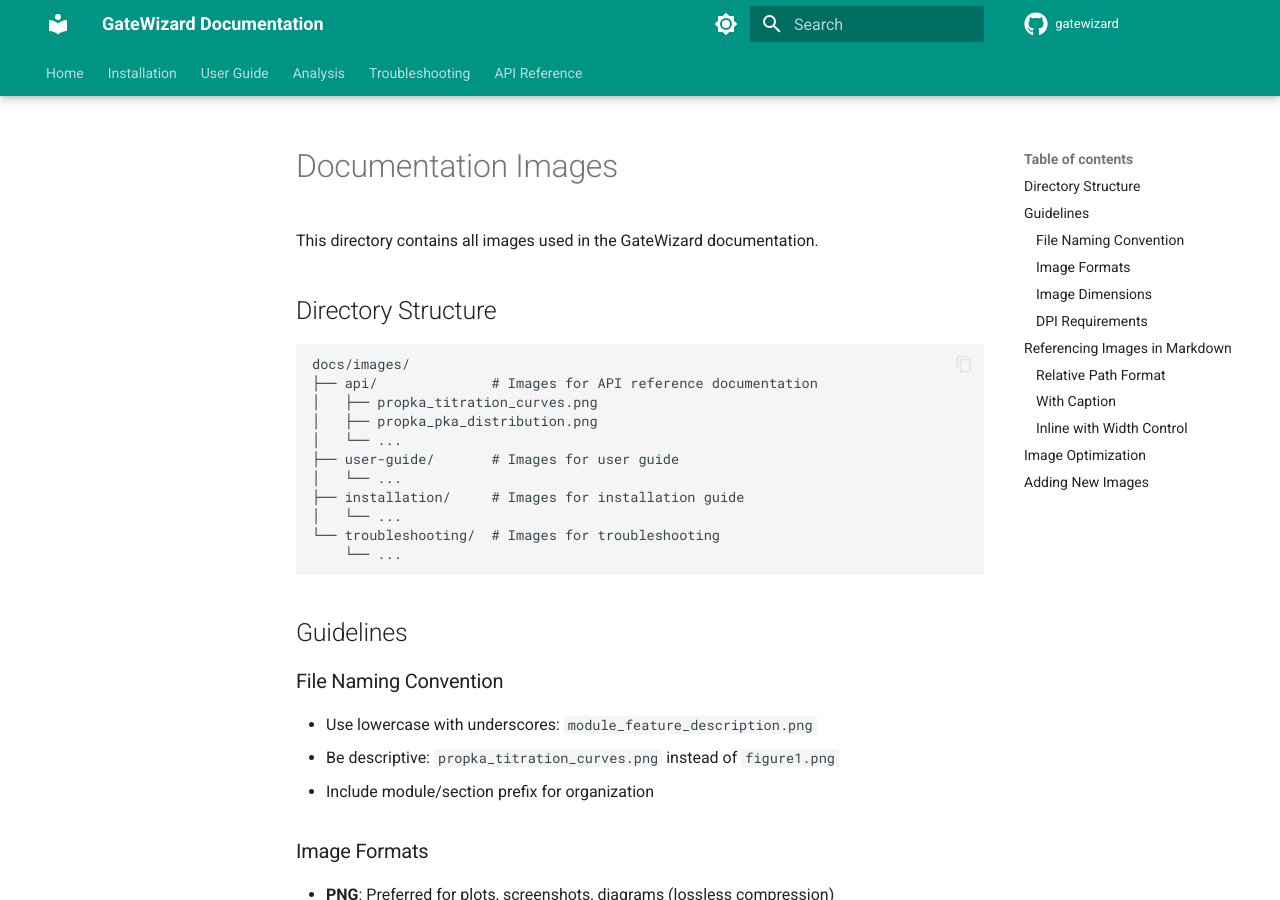
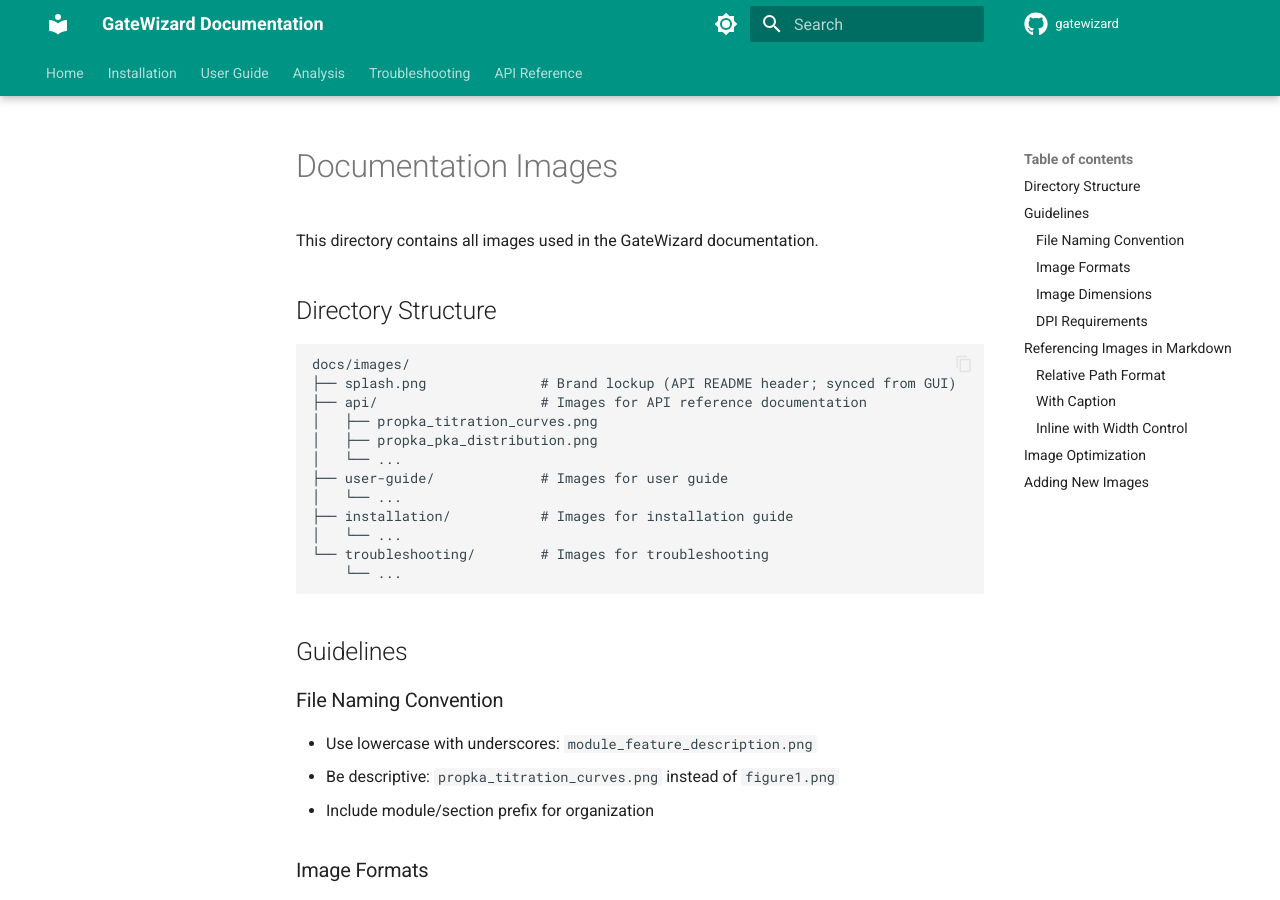
Before and after one commit to maurobedoya/gatewizard, an MkDocs documentation site: the page built from docs/images/README.md, in a window 1280 px wide and 900 px high. Built offline with MkDocs 1.6.1 and Material for MkDocs 9.7.7, drawn with Linux system fonts in a browser that asks for light colours; comment, search, counter and statistics services are not loaded; the version menu is left out.

Commit message:
docs(readme): add splash

````diff
--- a/docs/images/README.md
+++ b/docs/images/README.md
@@ -6,15 +6,16 @@
 
 ```
 docs/images/
-├── api/              # Images for API reference documentation
+├── splash.png              # Brand lockup (API README header; synced from GUI)
+├── api/                    # Images for API reference documentation
 │   ├── propka_titration_curves.png
 │   ├── propka_pka_distribution.png
 │   └── ...
-├── user-guide/       # Images for user guide
+├── user-guide/             # Images for user guide
 │   └── ...
-├── installation/     # Images for installation guide
+├── installation/           # Images for installation guide
 │   └── ...
-└── troubleshooting/  # Images for troubleshooting
+└── troubleshooting/        # Images for troubleshooting
     └── ...
 ```
 
````
Also changed, not shown: README.md (+1 -2 lines), docs/images/splash.png (added).
